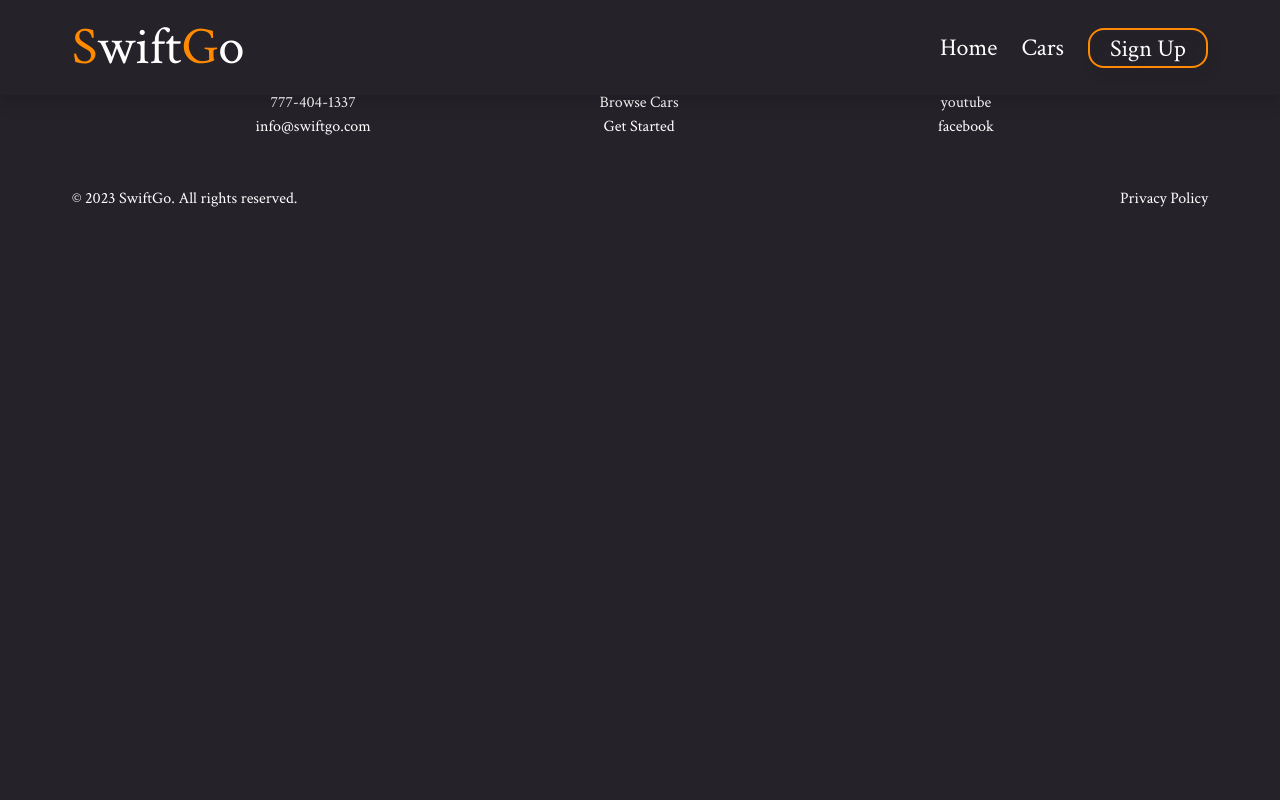
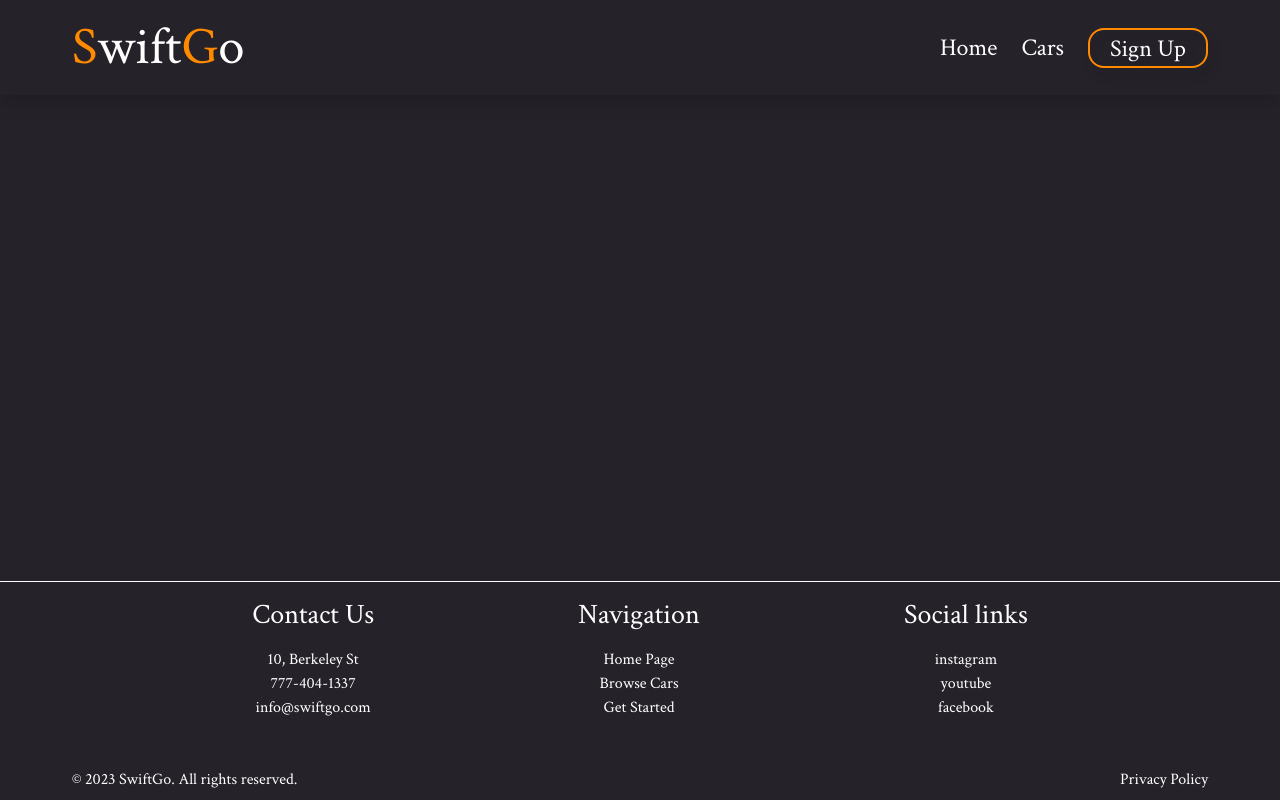
Before and after one commit to GenaPlem/django_car_rental, a Django app: template templates/base.html in a window 1280 px wide. Run offline with Django 4.2, Linux system fonts and the light colour scheme; the template is opened without the code that fills it, so the values that code supplies are empty.

Commit message:
Update sticky footer

```diff
--- a/static/css/styles.css
+++ b/static/css/styles.css
@@ -19,11 +19,24 @@
     font-style: normal;
 }
 
+html {
+    height: 100%;
+    margin: 0;
+}
+
 body {
     background-color: #26222A;
     font-family: "Crimson Text", sans-serif;
     font-weight: normal;
     font-style: normal;
+    min-height: 100%;
+    display: flex;
+    flex-direction: column;
+    margin: 0;
+}
+
+main {
+    flex: 1;
 }
 
 .container-big {
```
